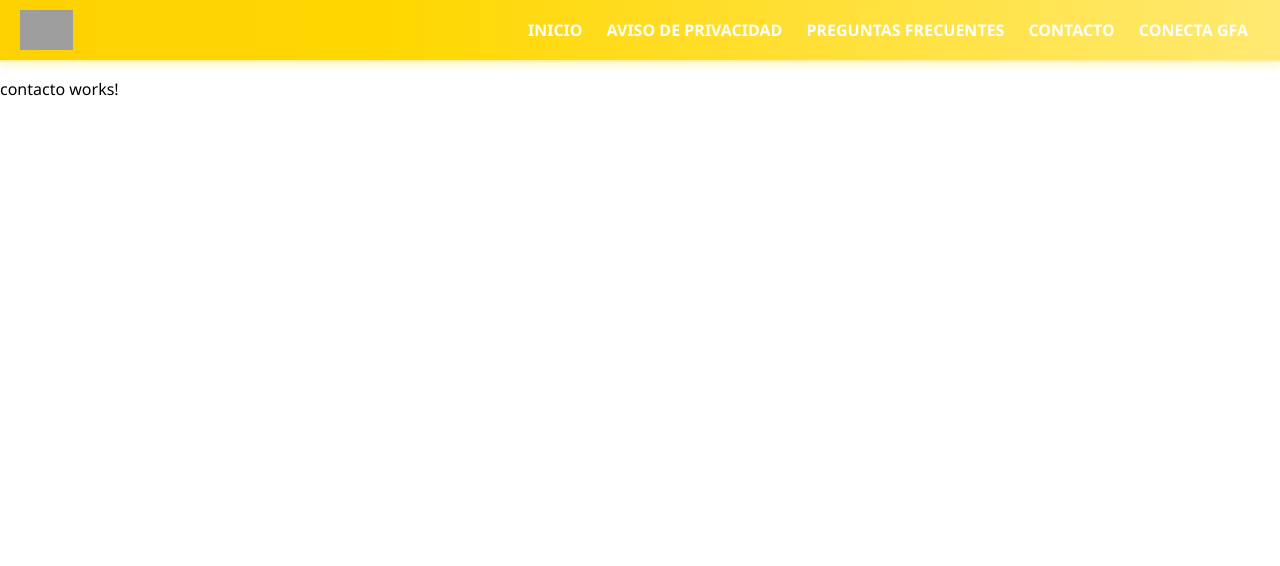
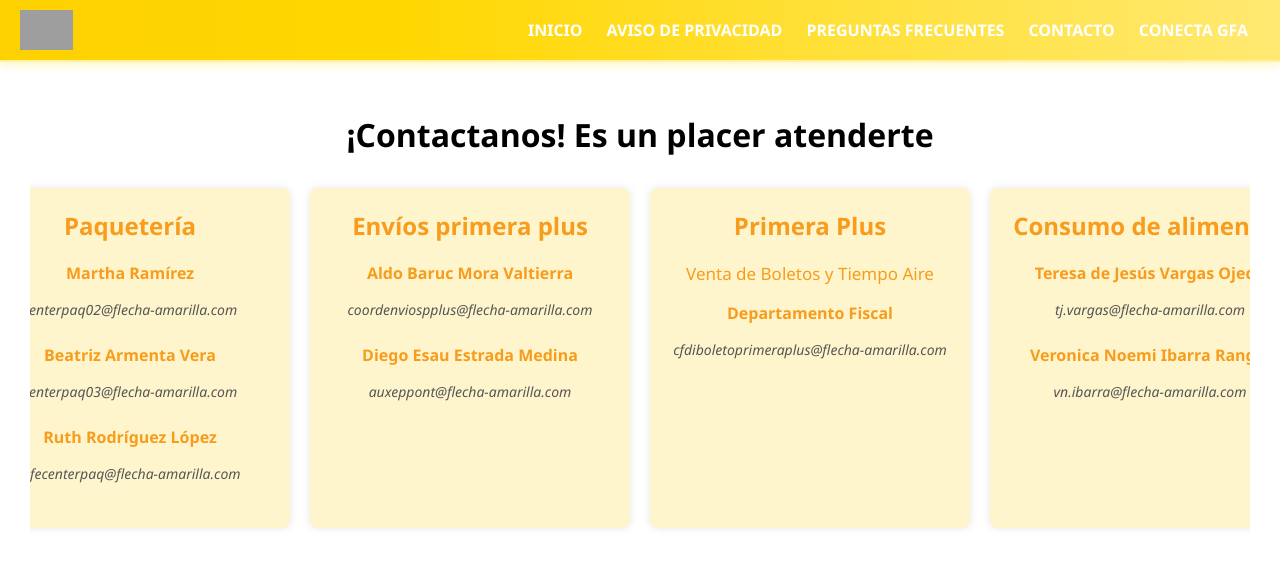
Before and after one commit to Francisco-Hidalgoalv/Satrix, an Angular app in the folder satrix/: page /contacto in a window 1280 px wide. Shown: the top 566 px of the page. Built offline with nearby package versions, Linux system fonts and the light colour scheme; grey boxes are pictures that could not be loaded.

Commit message:
Contactanos ya quedó

```diff
--- a/satrix/src/app/app.component.html
+++ b/satrix/src/app/app.component.html
@@ -7,7 +7,7 @@
     <a routerLink="/aviso" routerLinkActive="activo">AVISO DE PRIVACIDAD</a>
     <a routerLink="/preguntas" routerLinkActive="activo">PREGUNTAS FRECUENTES</a>
     <a routerLink="/contacto" routerLinkActive="activo">CONTACTO</a>
-    <a routerLink="/conecta" routerLinkActive="activo">CONECTA GFA</a>
+    <a href="https://www.conectagfa.com.mx/#/es/principal" target="_blank" rel="noopener noreferrer">CONECTA GFA</a>
   </nav>
 </header>
 
--- a/satrix/src/app/pages/contacto/contacto.component.css
+++ b/satrix/src/app/pages/contacto/contacto.component.css
@@ -0,0 +1,44 @@
+.contacto-padre {
+    display: flex;
+    flex-direction: row;
+    justify-content: center;
+    gap: 20px;
+    flex-wrap: nowrap; /* 👈 Para que no se vayan a otra línea */
+    overflow-x: auto;   /* 👈 Scroll horizontal si no caben */
+    padding: 10px;
+  }
+
+  .contacto-container {
+    flex: 0 0 auto;
+    width: 280px;
+    background-color: #fff5cc;
+    padding: 20px;
+    border-radius: 8px;
+    box-shadow: 0 0 8px rgba(0, 0, 0, 0.1);
+    transition: transform 0.3s ease, box-shadow 0.3s ease;
+  }
+
+  .contacto-container:hover {
+    transform: scale(1.05);
+    box-shadow: 0 10px 20px rgba(247, 156, 29, 0.3);
+  }
+
+  .persona {
+    margin-bottom: 25px;
+  }
+
+  .nombre {
+    font-weight: bold;
+    color: #f79c1d;
+  }
+
+  .correo {
+    font-style: italic;
+    color: #555;
+    font-size: 14px;
+  }
+
+  .departamento {
+    font-size: 17px;
+    color: #f79c1d;
+  }
--- a/satrix/src/app/pages/contacto/contacto.component.html
+++ b/satrix/src/app/pages/contacto/contacto.component.html
@@ -1 +1,54 @@
-<p>contacto works!</p>
+    <main class="contenido">
+        <h1>¡Contactanos! Es un placer atenderte</h1>
+
+        <div class="contacto-padre">
+            <div class="contacto-container">
+                <h2>Paquetería</h2>
+                <div class="persona">
+                    <p class="nombre">Martha Ramírez</p>
+                    <p class="correo">centerpaq02&#64;flecha-amarilla.com</p>
+                </div>
+                <div class="persona">
+                    <p class="nombre">Beatriz Armenta Vera</p>
+                    <p class="correo">centerpaq03&#64;flecha-amarilla.com</p>
+                </div>
+                <div class="persona">
+                    <p class="nombre">Ruth Rodríguez López</p>
+                    <p class="correo">jefecenterpaq&#64;flecha-amarilla.com</p>
+                </div>
+            </div>
+
+            <div class="contacto-container">
+                <h2>Envíos primera plus</h2>
+                <div class="persona">
+                    <p class="nombre">Aldo Baruc Mora Valtierra</p>
+                    <p class="correo">coordenviospplus&#64;flecha-amarilla.com</p>
+                </div>
+                <div class="persona">
+                    <p class="nombre">Diego Esau Estrada Medina</p>
+                    <p class="correo">auxeppont&#64;flecha-amarilla.com</p>
+                </div>
+            </div>
+
+            <div class="contacto-container">
+                <h2>Primera Plus</h2>
+                <div class="persona">
+                    <p class="departamento">Venta de Boletos y Tiempo Aire</p>
+                    <p class="nombre">Departamento Fiscal</p>
+                    <p class="correo">cfdiboletoprimeraplus&#64;flecha-amarilla.com</p>
+                </div>
+            </div>
+
+            <div class="contacto-container">
+                <h2>Consumo de alimentos</h2>
+                <div class="persona">
+                    <p class="nombre">Teresa de Jesús Vargas Ojeda</p>
+                    <p class="correo">tj.vargas&#64;flecha-amarilla.com</p>
+                </div>
+                <div class="persona">
+                    <p class="nombre">Veronica Noemi Ibarra Rangel</p>
+                    <p class="correo">vn.ibarra&#64;flecha-amarilla.com</p>
+                </div>
+            </div>
+        </div>
+    </main>
```
